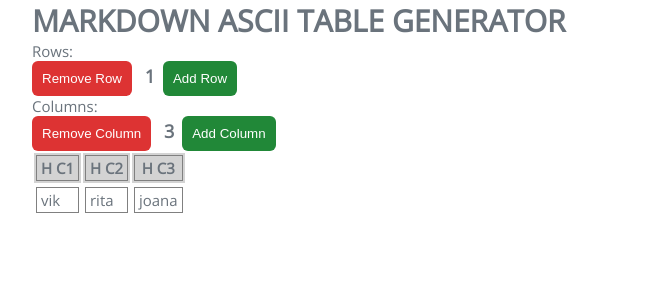
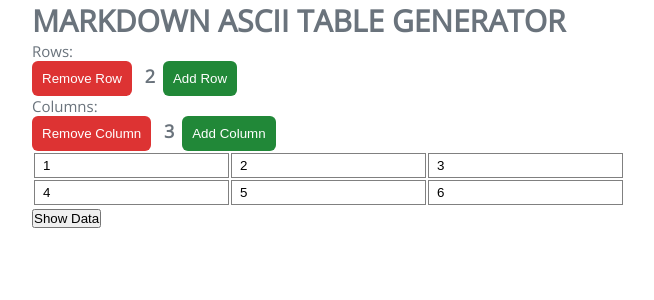
Before and after one commit to vikcch/markdown-table-generator, a Vue app: page / in a window 1280 px wide. Shown: the top 300 px of the page, without its empty margins (128-782 px from the left). Built offline with nearby package versions, Linux system fonts and the light colour scheme; what vue-sweetalert2 would draw is missing.

Commit message:
002-14-04-2020
- Alterada a table para ser reactive, sem 'appendChild'

```diff
--- a/src/App.vue
+++ b/src/App.vue
@@ -4,19 +4,20 @@
 		class="page-container"
 	>
 		<app-header msg="MARKDOWN ASCII TABLE GENERATOR" />
+		<!-- <app-input /> -->
 		<app-input />
 	</div>
 </template>
 
 <script>
-import Header from './components/header.vue'
-import Input from './components/input.vue'
+import headerVue from './components/header.vue'
+import inputVue from './components/input.vue'
 
 export default {
 	name: 'App',
 	components: {
-		'app-header': Header,
-		'app-input': Input
+		'app-header': headerVue,
+		'app-input': inputVue
 	}
 }
 </script>
--- /dev/null
+++ b/src/components/column.vue
@@ -0,0 +1,43 @@
+<template>
+
+	<td>
+
+		<input
+			type="text"
+			ref="cell"
+			class="cell"
+			:value="intel.value"
+			@change="onChange()"
+		>
+
+	</td>
+
+</template>
+
+<script>
+export default {
+
+	props: {
+		intel: Object
+	},
+
+	methods: {
+
+		onChange() {
+
+			const { index } = this.intel;
+
+			const text = this.$refs['cell'].value;
+
+			this.$parent.$props.intel[index] = text;
+		}
+	}
+}
+</script>
+
+<style scoped>
+.cell {
+	border: 1px solid gray;
+	padding: 4px 8px;
+}
+</style>
--- a/src/components/input.vue
+++ b/src/components/input.vue
@@ -2,212 +2,74 @@
 
 	<div>
 
-		<app-table-calibrator :intel="{name: 'Row', key:'rows', value: rows}" />
+		<app-table-calibrator :intel="{name: 'Row', key:'row', value: rowsCount}" />
 
-		<app-table-calibrator :intel="{name: 'Column', key:'columns', value: columns}" />
+		<app-table-calibrator :intel="{name: 'Column', key:'column', value: columnsCount}" />
 
 		<table>
 
-			<thead
-				ref="thead"
-				class="table-header"
-			>
-				<tr>
-					<th>
-						<div
-							contentEditable="true"
-							class="cell"
-						>
-							H C1
-						</div>
-					</th>
-					<th>
-						<div
-							contentEditable="true"
-							class="cell"
-						>
-							H C2
-						</div>
-					</th>
-					<th>
-						<div
-							contentEditable="true"
-							class="cell"
-						>
-							H C3
-						</div>
-					</th>
-				</tr>
-			</thead>
-			<tbody ref="tbody">
-				<tr>
-					<td>
-						<div
-							contentEditable="true"
-							class="cell"
-						>
-							vik
-						</div>
-					</td>
-					<td>
-						<div
-							contentEditable="true"
-							class="cell"
-						>
-							rita
-						</div>
-					</td>
-					<td>
-						<div
-							contentEditable="true"
-							class="cell"
-						>
-							joana
-						</div>
-					</td>
-				</tr>
+			<tbody>
+
+				<app-row
+					v-for="(row, index) in table"
+					:key="index"
+					:intel="row"
+				/>
+
 			</tbody>
 
 		</table>
+
+		<button @click="showData()">Show Data</button>
 
 	</div>
 
 </template>
 
 <script>
+
+import rowVue from './row.vue';
 import tableCalibratorVue from './table-calibrator.vue';
-
-const addTextToTag = tag => text => `<${tag}>${text}</${tag}>`;
-
-const createElement = type => function (attributes, ...innerHTML) {
-
-	const element = document.createElement(type);
-
-	Object.entries(attributes).forEach(e => element.setAttribute(e[0], e[1]));
-
-	// element.innerHTML = text;
-
-	// return element;
-	// return element.innerHTML = text, element;
-
-	// TODO:: nota em tips.js como não posso usar:
-	// return element.innerHTML = text;
-	// const f = a => (a.b = 3, a);
-	// const r = f({ b: 2 });
-	// console.log(r);
-	// retorna apenas a propriedade
-
-	const isString = value => typeof value === 'string';
-
-	const child = e => isString(e) ? document.createTextNode(e) : e;
-
-	innerHTML.forEach(e => element.appendChild(child(e)));
-
-	return element;
-}
-
-const tr = createElement('tr');
-const th = createElement('th');
-const td = createElement('td');
-
-const createDivCellEl = () => createElement('div')({
-	contentEditable: 'true', class: 'cell'
-}, 'merda');
+import { head } from './../units/absx.js';
 
 export default {
 
 	components: {
 
-		'app-table-calibrator': tableCalibratorVue
+		'app-table-calibrator': tableCalibratorVue,
+		'app-row': rowVue
 	},
 
 	data() {
 
 		return {
-			rows: 1,
-			columns: 3
+
+			table: [['1', '2', '3'], ['4', '5', '6']]
 		};
 	},
 
 	methods: {
 
-		removeRow() {
+		showData() {
 
-			if (this.rows > 1) this.rows--;
-		},
-
-		removeColumn() {
-
-			if (this.columns > 1) this.columns--;
+			console.log(this.table);
 		}
 	},
 
-	watch: {
+	computed: {
 
-		rows(value, oldValue) {
+		columnsCount() {
 
-			const tbody = this.$refs['tbody'];
-
-			const isAdding = value - oldValue > 0;
-
-			if (isAdding) {
-
-				const transformToElement = () => td({}, createDivCellEl());
-
-				const row = Array.from(Array(this.columns)).map(transformToElement);
-
-				// TODO:: explicar os 3 pontos ... é array mas "destroi" porque
-				// o parametro aceita ...
-				const elTableRow = tr({}, ...row);
-
-				tbody.appendChild(elTableRow);
-
-			} else tbody.removeChild(tbody.lastChild);
-
+			return head(this.table).length;
 		},
 
-		columns(value, oldValue) {
+		rowsCount() {
 
-			const tbody = this.$refs['tbody'];
-
-			const thead = this.$refs['thead'];
-
-			const isAdding = value - oldValue > 0;
-
-			if (isAdding) {
-
-				const createCell = cellType => cellType({}, createDivCellEl());
-
-				const appendCell = cellType => tableRowEl => {
-
-					tableRowEl.appendChild(createCell(cellType));
-				};
-
-				tbody.children.forEach(appendCell(td));
-
-				thead.children.forEach(appendCell(th));
-
-			} else {
-
-				const removeLastCell = tableRowEl => tableRowEl.removeChild(tableRowEl.lastChild);
-
-				tbody.children.forEach(removeLastCell);
-
-				thead.children.forEach(removeLastCell);
-			}
+			return this.table.length;
 		}
 	}
-
 }
 </script>
 
-<style scoped>
-::v-deep .cell {
-	border: 1px gray solid;
-	padding: 2px 4px;
-	margin: 2px;
-}
-.table-header {
-	background-color: lightgray;
-}
+<style>
 </style>
--- /dev/null
+++ b/src/components/row.vue
@@ -0,0 +1,33 @@
+<template>
+
+	<tr>
+
+		<app-column
+			v-for="(col,index) in intel"
+			:key="index"
+			:intel="{value:col, index:index}"
+		/>
+
+	</tr>
+
+</template>
+
+<script>
+import columnVue from './column.vue';
+
+export default {
+
+	components: {
+
+		'app-column': columnVue
+	},
+
+	props: {
+
+		intel: Array
+	}
+}
+</script>
+
+<style>
+</style>
--- a/src/components/table-calibrator.vue
+++ b/src/components/table-calibrator.vue
@@ -1,18 +1,19 @@
 <template>
 
 	<div>
-		<!-- <p>{{ this.$parent.$data['rows'] }}</p> -->
+
 		<p>{{intel.name}}s:</p>
 
 		<button
-			class="button button-red"
+			:class="['button', styleStateRed]"
 			@click="remove()"
+			:disabled="isDisabled"
 		>Remove {{ intel.name }}</button>
 
 		<span class="intel-value"> {{ intel.value }}</span>
 
 		<button
-			class="button button-green"
+			class="button button--green"
 			@click="add()"
 		>Add {{ intel.name }}</button>
 
@@ -31,28 +32,55 @@ export default {
 
 		remove() {
 
-			if (this.intel.value > 1) {
+			const work = {
 
-				--this.$parent.$data[this.intel.key];
-			}
+				row: () => this.$parent.table.pop(),
+
+				column: () => this.$parent.table.forEach(e => e.pop()),
+			};
+
+			work[this.intel.key].call();
 		},
+
 
 		add() {
 
-			this.$parent.$data[this.intel.key]++;
-		}
+			const columnsCount = this.$parent.columnsCount;
+
+			const work = {
+
+				row: () => this.$parent.table.push(Array(columnsCount)),
+
+				column: () => this.$parent.table.forEach(e => e.push(Math.random(10))),
+			};
+
+			work[this.intel.key].call();
+		},
+
+	},
+	computed: {
+
+		isDisabled() {
+
+			return this.intel.value < 2;
+		},
+
+		styleStateRed() {
+
+			return `button--${this.isDisabled ? 'disabled' : 'red'}`;
+		},
 	}
 
 }
 </script>
 
 <style scoped>
-.button-red {
+.button--red {
 	color: white;
 	background-color: rgb(221, 51, 51);
 }
 
-.button-green {
+.button--green {
 	color: white;
 	background-color: #218838;
 }
@@ -69,13 +97,12 @@ export default {
 	filter: brightness(90%);
 }
 
-.button:hover {
+.button:enabled:hover {
 	background-image: linear-gradient(rgba(0, 0, 0, 0.1), rgba(0, 0, 0, 0.1));
 	/* filter: brightness(95%); */
 }
 
-.intel-value{
-
+.intel-value {
 	font-size: 18px;
 	font-weight: bold;
 
--- a/src/main.js
+++ b/src/main.js
@@ -12,13 +12,3 @@ import './assets/global.css';
 new Vue({
   render: h => h(App),
 }).$mount('#app');
-
-
-
-const f = a => (a.b = 3, a);
-
-console.log(f({ b: 2 }));
-
-let c;
-const x = c = 6;
-console.log(x);
--- /dev/null
+++ b/src/units/absx.js
@@ -0,0 +1,5 @@
+export const head = array => array[0];
+
+export const tail = array => array.slice(-1)[0];
+
+export default { head, tail };
```
Lines whose indentation alone changed are shown as unchanged.
